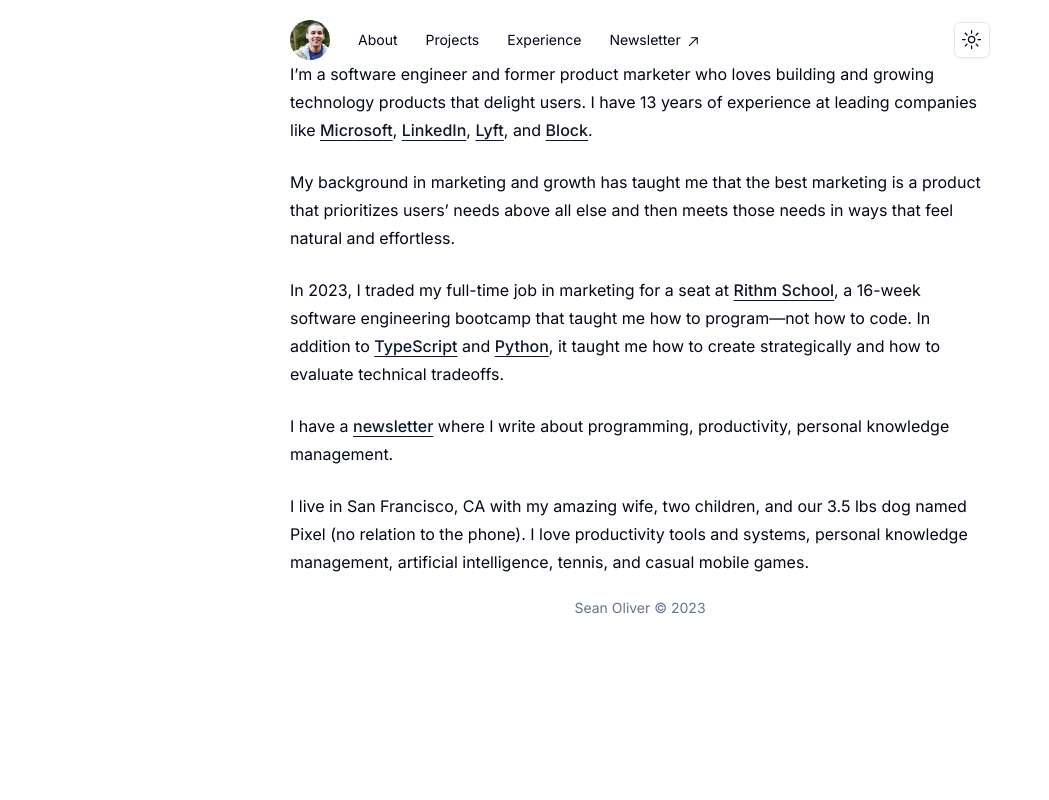
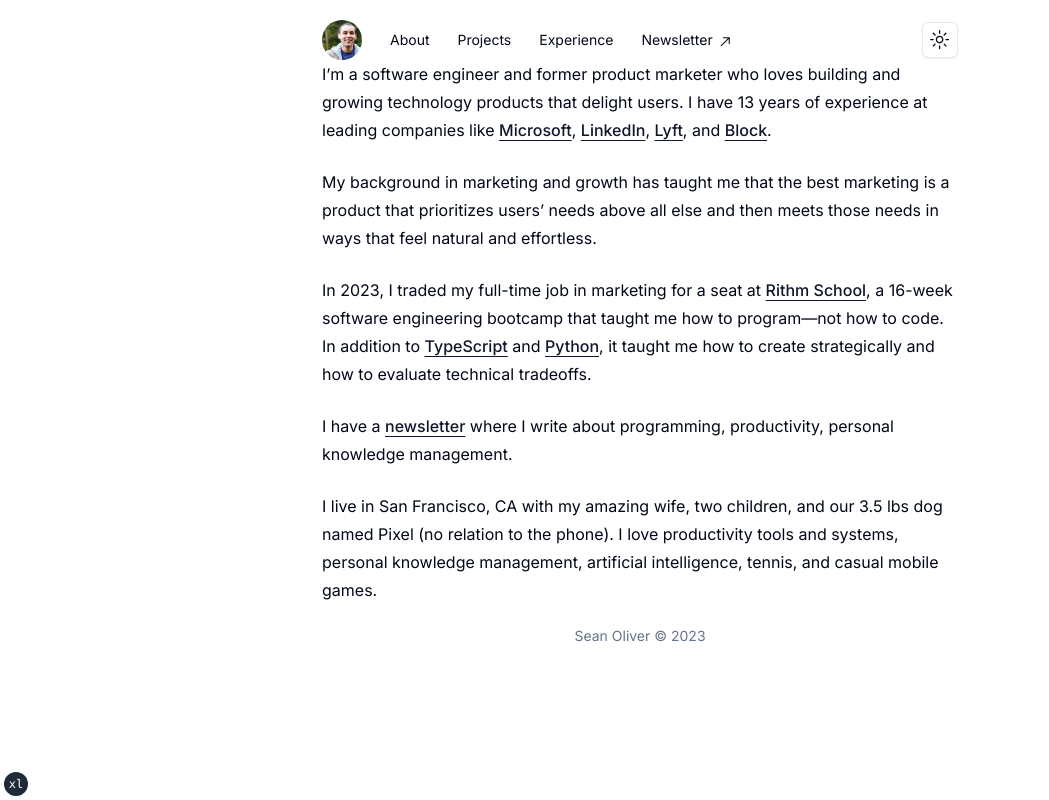
Before and after one commit to seanoliver/seanoliver-dot-dev, a Next.js app: page /about in a window 1280 px wide. Shown: the whole page, without its empty margins (0-1049 px from the left). Built offline with nearby package versions, Linux system fonts and the light colour scheme.

Commit message:
feat(layout): add TailwindIndicator component, refactor(layout): update container classes, refactor(code-block): update color and layout classes

```diff
--- a/src/app/layout.tsx
+++ b/src/app/layout.tsx
@@ -11,6 +11,7 @@ import Head from 'next/head';
 
 import { Inter } from 'next/font/google';
 import Footer from '@/components/Footer';
+import { TailwindIndicator } from '@/components/tailwind-indicator';
 const inter = Inter({
 	subsets: ['latin'],
 	display: 'swap',
@@ -40,13 +41,14 @@ export default function RootLayout({
 					attribute='class'
 					defaultTheme='system'
 					enableSystem>
-					<div className='flex flex-col justify-center items-center xl:w-[700px] lg:w-[600px] md:w-3/4 sm:w-4/5 w-5/6 mx-auto'>
+					<div className='container flex flex-col justify-center items-center xl:max-w-[700px] lg:max-w-[600px] md:max-w-3/4 sm:max-w-4/5 max-w-5/6 mx-auto'>
 						<Header className='w-full flex flex-col mt-5' />
 						{children}
 						<Footer />
 					</div>
 				</ThemeProvider>
 				<Analytics />
+				<TailwindIndicator />
 			</body>
 		</html>
 	);
--- a/src/components/code-block.tsx
+++ b/src/components/code-block.tsx
@@ -13,8 +13,8 @@ export default function CodeBlock({
 }) {
 
 	return (
-		<div className='relative md:-mx-20'>
-			<div className='text-xs text-neutral-500 hover:text-neutral-300 font-semibold uppercase cursor-default bg-neutral-900 hover:bg-neutral-700 p-1 px-2 rounded-tr-md rounded-bl-md right-0 top-0 absolute' onClick={() => handleCopy()}>
+		<div className='relative'>
+			<div className='text-xs text-neutral-200 dark:text-neutral-500 hover:text-neutral-300 font-semibold uppercase cursor-default bg-neutral-600 dark:bg-neutral-900 hover:bg-neutral-700 p-1 px-2 rounded-tr-md rounded-bl-md right-0 top-0 absolute'>
 				{language}
 			</div>
 			<pre
```
